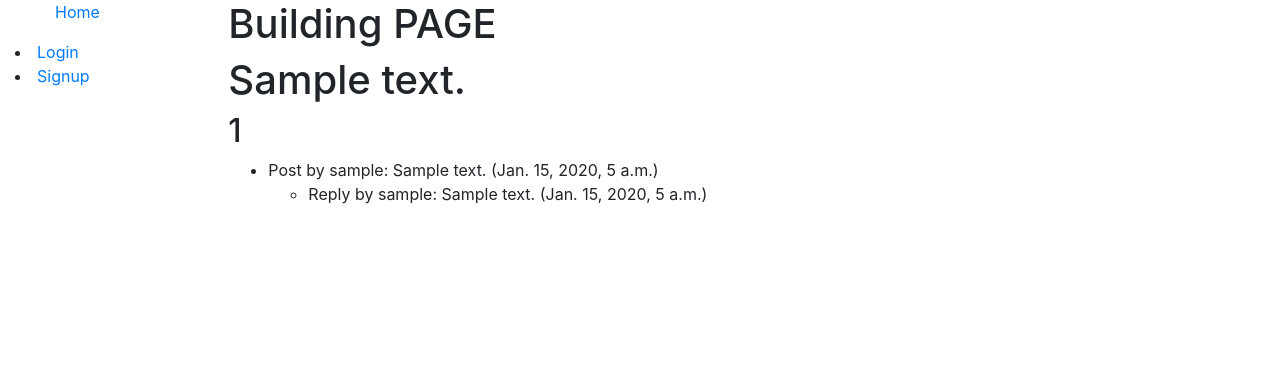
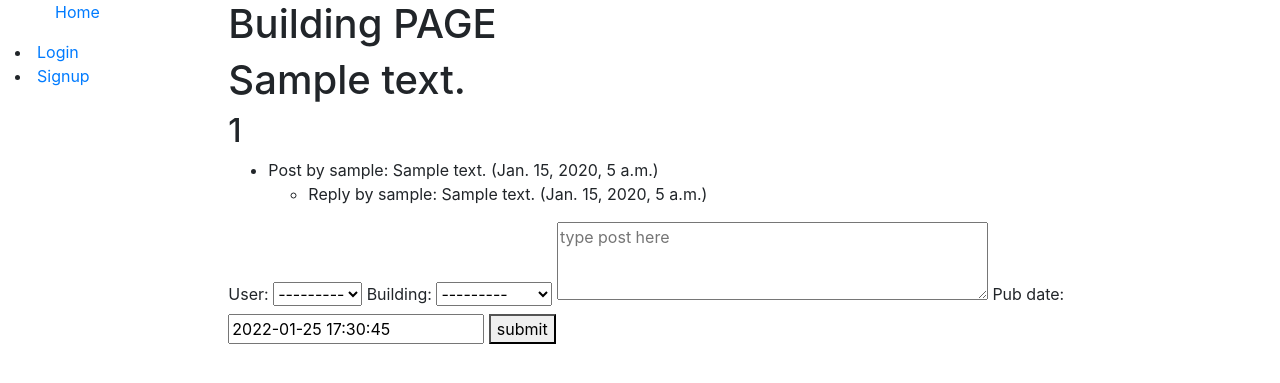
Before and after one commit to cspdevs000/neighborly, a Django app: page /building/1/ in a window 1280 px wide. Shown: the top 383 px of the page. Run offline with Django 4.2, Linux system fonts and the light colour scheme; tables that the repository leaves empty hold one stand-in row (values such as "Sample post").

Commit message:
can't get comments to post

```diff
--- /dev/null
+++ b/neighborly/forms.py
@@ -0,0 +1,15 @@
+from django import forms
+from django.forms import ModelForm
+from neighborly.models import Post, Reply
+
+class PostForm(forms.ModelForm):
+    body = forms.CharField(
+        label='',
+        widget=forms.Textarea(attrs={
+            'rows': '3',
+            'placeholder': 'type post here'
+        })
+    )
+    class Meta:
+        model = Post
+        fields = '__all__'
--- a/neighborly/models.py
+++ b/neighborly/models.py
@@ -1,4 +1,5 @@
 from django.db import models
+from django.utils import timezone
 from django.contrib.auth.models import User
 
 class Building(models.Model):
@@ -11,7 +12,7 @@
     user = models.ForeignKey(User, on_delete=models.CASCADE)
     building = models.ForeignKey(Building, on_delete=models.CASCADE)
     body = models.TextField(max_length=1000)
-    pub_date = models.DateTimeField('date published')
+    pub_date = models.DateTimeField(default=timezone.now)
     def __str__(self):
         return self.body
 
@@ -19,6 +20,12 @@
     user = models.ForeignKey(User, on_delete=models.CASCADE)
     post = models.ForeignKey(Post, on_delete=models.CASCADE)
     body = models.TextField(max_length=500)
-    pub_date = models.DateTimeField('date published')
+    pub_date = models.DateTimeField(default=timezone.now)
     def __str__(self):
         return self.body
+
+class ExtendUser(models.Model):
+    user = models.OneToOneField(User, on_delete=models.CASCADE)
+    building = models.ForeignKey(Building, on_delete=models.CASCADE)
+    def __str__(self):
+        return self.user.username
--- a/neighborly/templates/neighborly/building.html
+++ b/neighborly/templates/neighborly/building.html
@@ -5,7 +5,7 @@
     <h1>{{ building.address }}</h1>
     <h2>{{ building.number_of_apts }}</h2>
     <ul>
-        {% for post in building.post_set.all %}
+        {% for post in post_list %}
             <li>Post by {{ post.user }}: {{ post.body }} ({{post.pub_date}})</li>
             <ul>
             {% for reply in post.reply_set.all %}
@@ -14,4 +14,9 @@
             </ul>
         {% endfor %}
     </ul>
+    <form action='' method='POST'>
+    {% csrf_token %}
+    {{ form }}
+    <button type="submit">submit</button>
+    </form>
 {% endblock %}
--- a/neighborly/urls.py
+++ b/neighborly/urls.py
@@ -1,9 +1,11 @@
 from django.urls import path
-
+# from .views import PostView
 from . import views
 
 urlpatterns = [
     path('', views.index, name='index'),
     path('home/', views.home, name='home'),
     path('building/<int:building_id>/', views.building, name='building'),
+    path('building/<int:building_id>/', views.buildingpost, name='postbuilding'),
+    # path('building/<int:building_id>/', PostView.as_view(), name= 'building')
 ]
--- a/neighborly/views.py
+++ b/neighborly/views.py
@@ -1,30 +1,89 @@
-from django.http import Http404, HttpResponse
+from django.http import HttpResponseRedirect, HttpResponse
 from django.shortcuts import get_object_or_404, render
-from .models import Building
+from django.template import RequestContext
+from .models import Building, ExtendUser, Post, Reply
+from django.contrib.auth.models import User
+from neighborly.forms import PostForm
+from django.views import View
 
 def index(request):
     return HttpResponse("Hello, world. You're at the neighborly test landing page.")
 
+# def home(request):
+#     building_list = Building.objects.all()
+#     print('LIST ->', building_list)
+#     context = {
+#         'building_list': building_list,
+#     }
+#     return render(request, 'neighborly/home.html', context)
+
 def home(request):
-    building_list = Building.objects.all()
-    context = {
-        'building_list': building_list,
-    }
-    return render(request, 'neighborly/home.html', context)
+    current_user = request.user
+    if ExtendUser.objects.filter(user__username = request.user):
+        building = ExtendUser.objects.filter(user__username = request.user)[0].building
+        context = {
+            'user': current_user,
+            'building': building,
+        }
+        return render(request, 'neighborly/home.html', context)
+    else:
+        context = {
+            'user': current_user,
+        }
+        return render(request, 'neighborly/home.html', context)
 
 def building(request, building_id):
     building = get_object_or_404(Building, pk=building_id)
-    return render(request, 'neighborly/building.html', {'building': building})
+    posts = Post.objects.all().order_by('-pub_date')
+    form = PostForm()
 
+    context = {
+        'building': building,
+        'post_list': posts,
+        'form': form,
+    }
+
+    return render(request, 'neighborly/building.html', context)
+
+def buildingpost(request):
+    if request.method == "POST":
+        form = PostForm(request.POST)
+        if form.is_valid():
+            return HttpResponseRedirect('neighborly/building.html')
+
+    else:
+        form = PostForm()
+
+    return render(request, 'neighborly/building.html', {'form': form})
+
+
+# def buildingpost(request):
+#     if request.method == 'POST':
+#         form = PostForm(request.POST)
+#         if form.is_valid():
+#             Post.body = form.cleaned_data['body']
+#             Post.user = request.user
+#             Post.save()
+#             return HttpResponseRedirect('building/<int:building_id>/')
+
+
+# def buildingpost(request):
+#   if request.method == "POST":
+#     if request.POST.get('body'):
+#         post = Post()
+#         post.body = request.POST.get('body')
+#         print('FORM ---->', post.body)
+#         post.save()
+#     return HttpResponseRedirect('building/<int:building_id>/')
 
 
 #todo
-#make homepage / login screen
 #add building search to home page
 #add post and reply forms to buildings page
 #add request to be added to building button
-#only display building info for user, if user is confirmed
+#make posts building-specific
 #add send invitation functionality for building admin
 
 #style home page
 #style building page / posts & replies
+#clean up signup / login / logout pages
```
Also changed, not shown: neighborly/admin.py (+13 -1 lines), neighborly/templates/neighborly/home.html (+7 -3 lines), neighborly/migrations/0002_extenduser.py (added), neighborly/migrations/0003_alter_post_pub_date_alter_reply_pub_date.py (added).
